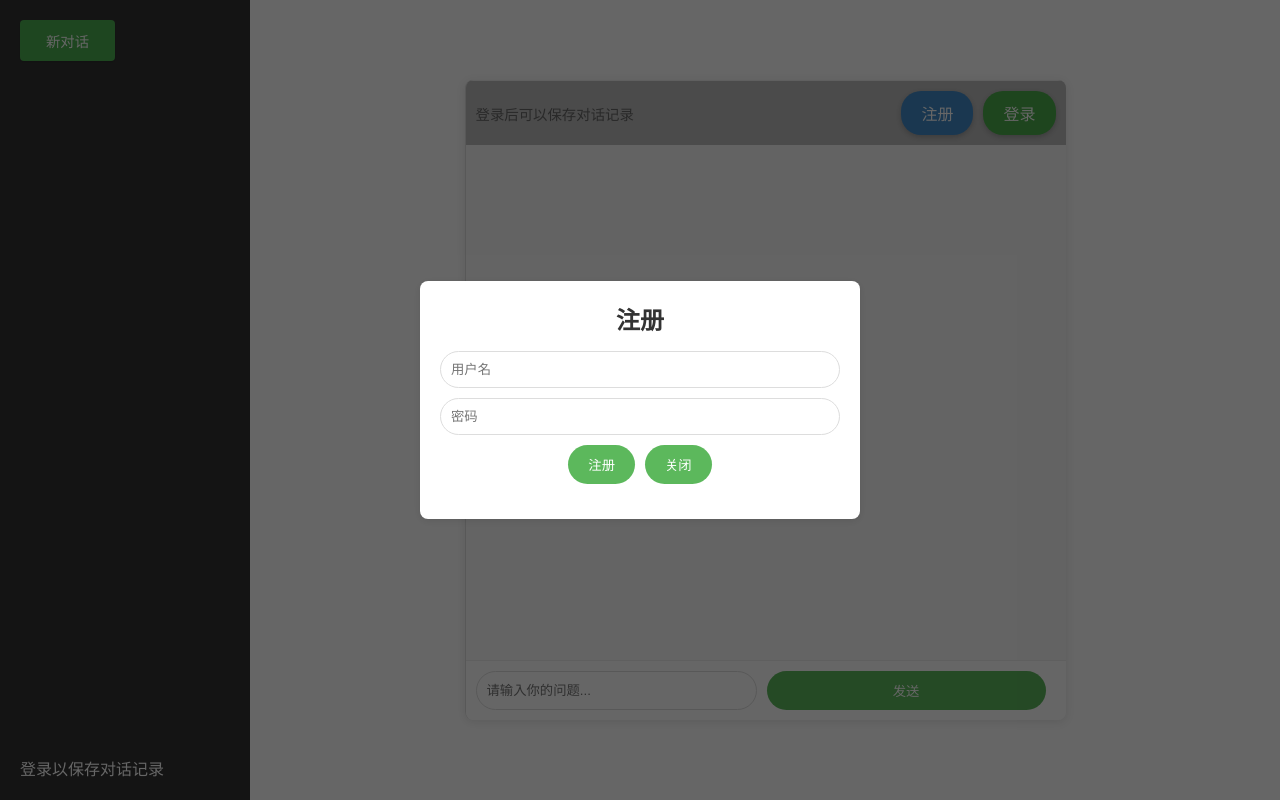
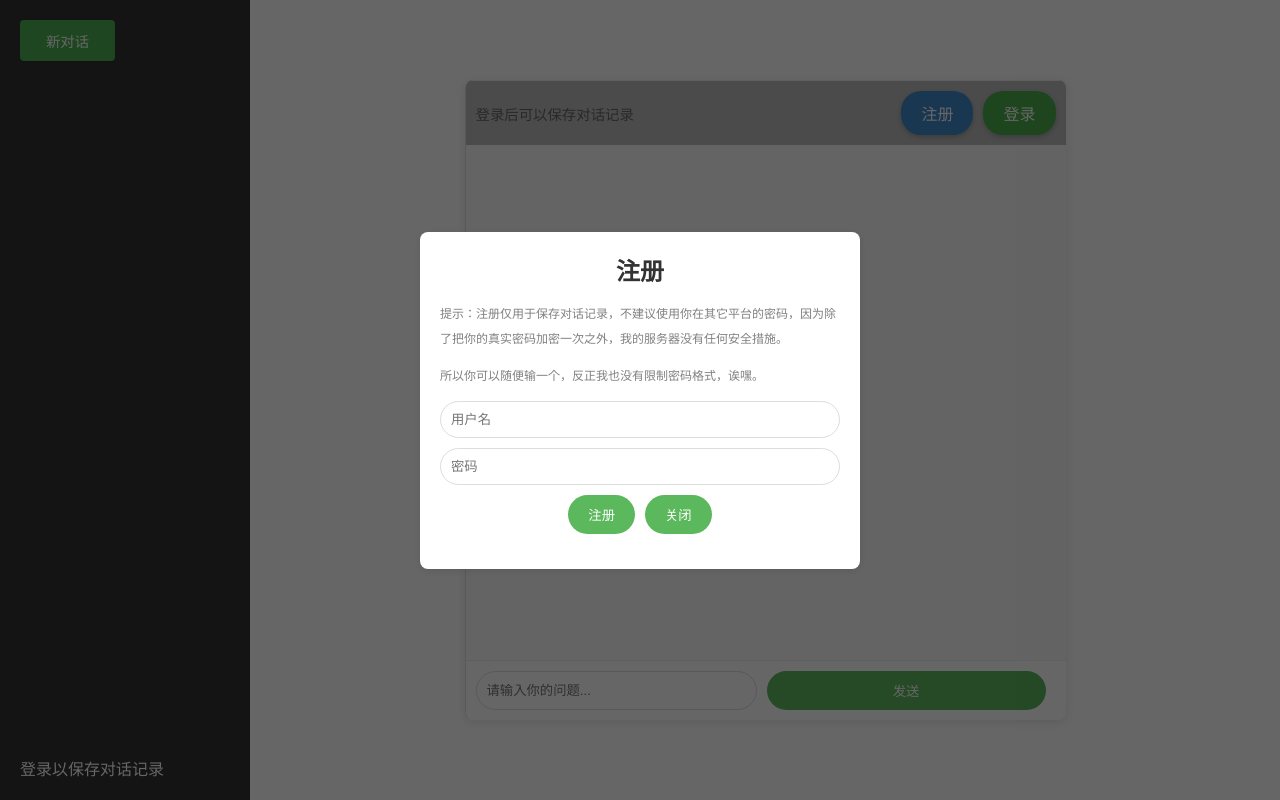
Before and after one commit to Simon-Wong-hjz/simons-gpt, a React (Create React App) app in the folder web/: page / in a window 1280 px wide. Both pictures are taken after a click on the button "注册". Built offline with nearby package versions, Linux system fonts and the light colour scheme.

Commit message:
add some hint for register

```diff
--- a/web/src/Modal.js
+++ b/web/src/Modal.js
@@ -1,7 +1,7 @@
 import React from 'react';
 import './Modal.css'
 
-const Modal = ({ show, onClose, isLogin, onFormSubmit }) => {
+const Modal = ({show, onClose, isLogin, onFormSubmit}) => {
     if (!show) {
         return null;
     }
@@ -21,9 +21,23 @@ const Modal = ({ show, onClose, isLogin, onFormSubmit }) => {
                     <h4 className="modal-title">{isLogin ? '登录' : '注册'}</h4>
                 </div>
                 <div className="modal-body">
+                    <div>
+                        <p style={{
+                            color: 'grey',
+                            fontSize: '12px',
+                            lineHeight: '25px'
+                        }}>
+                            提示：注册仅用于保存对话记录，不建议使用你在其它平台的密码，因为除了把你的真实密码加密一次之外，我的服务器没有任何安全措施。</p>
+                        <p style={{
+                            color: 'grey',
+                            fontSize: '12px',
+                            lineHeight: '25px'}}>
+                            所以你可以随便输一个，反正我也没有限制密码格式，诶嘿。
+                        </p>
+                    </div>
                     <form onSubmit={handleSubmit}>
-                        <input name="username" type="text" placeholder="用户名" required />
-                        <input name="password" type="password" placeholder="密码" required />
+                        <input name="username" type="text" placeholder="用户名" required/>
+                        <input name="password" type="password" placeholder="密码" required/>
                         <div className="modal-footer">
                             {isLogin ? (
                                 <button type="submit">登录</button>
```
